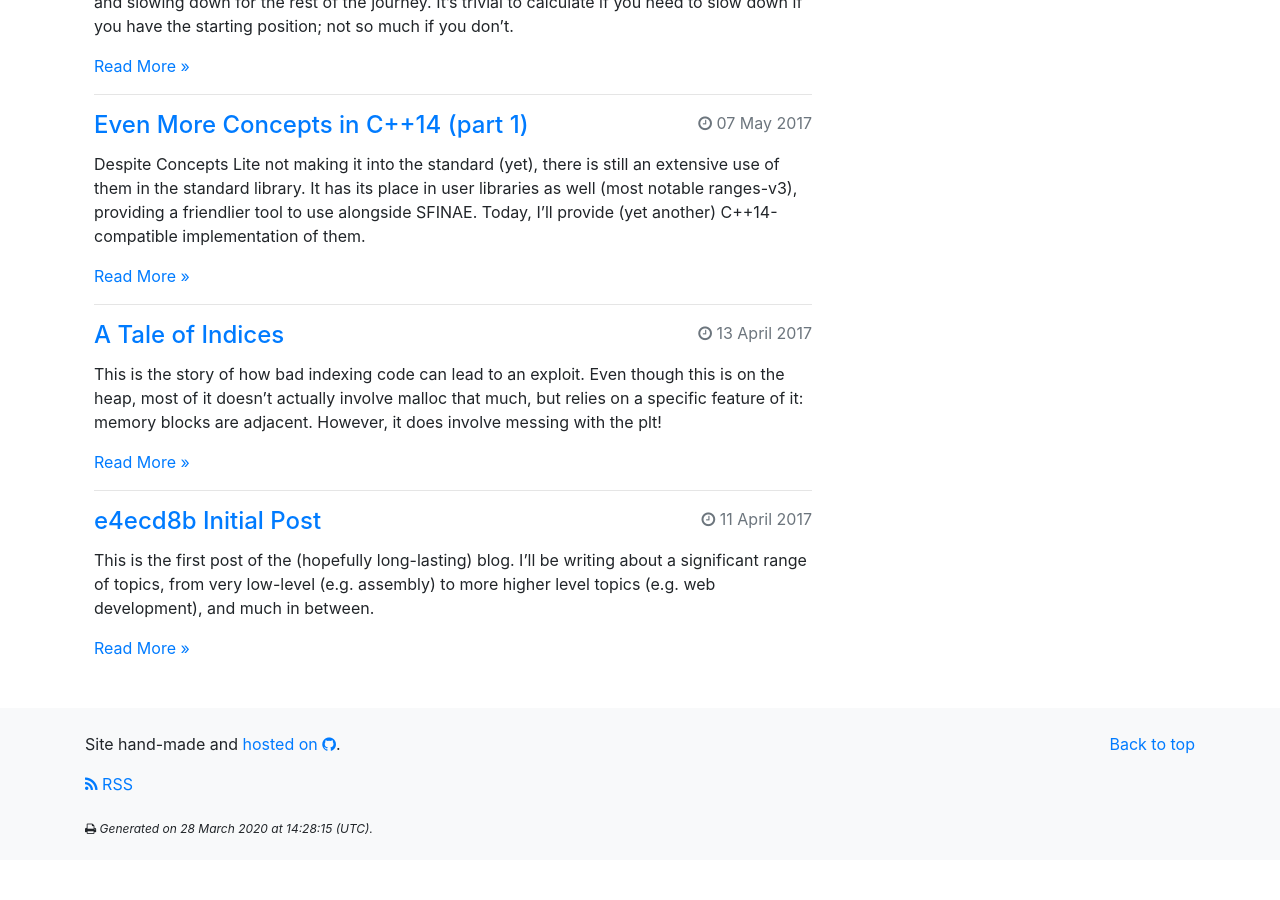
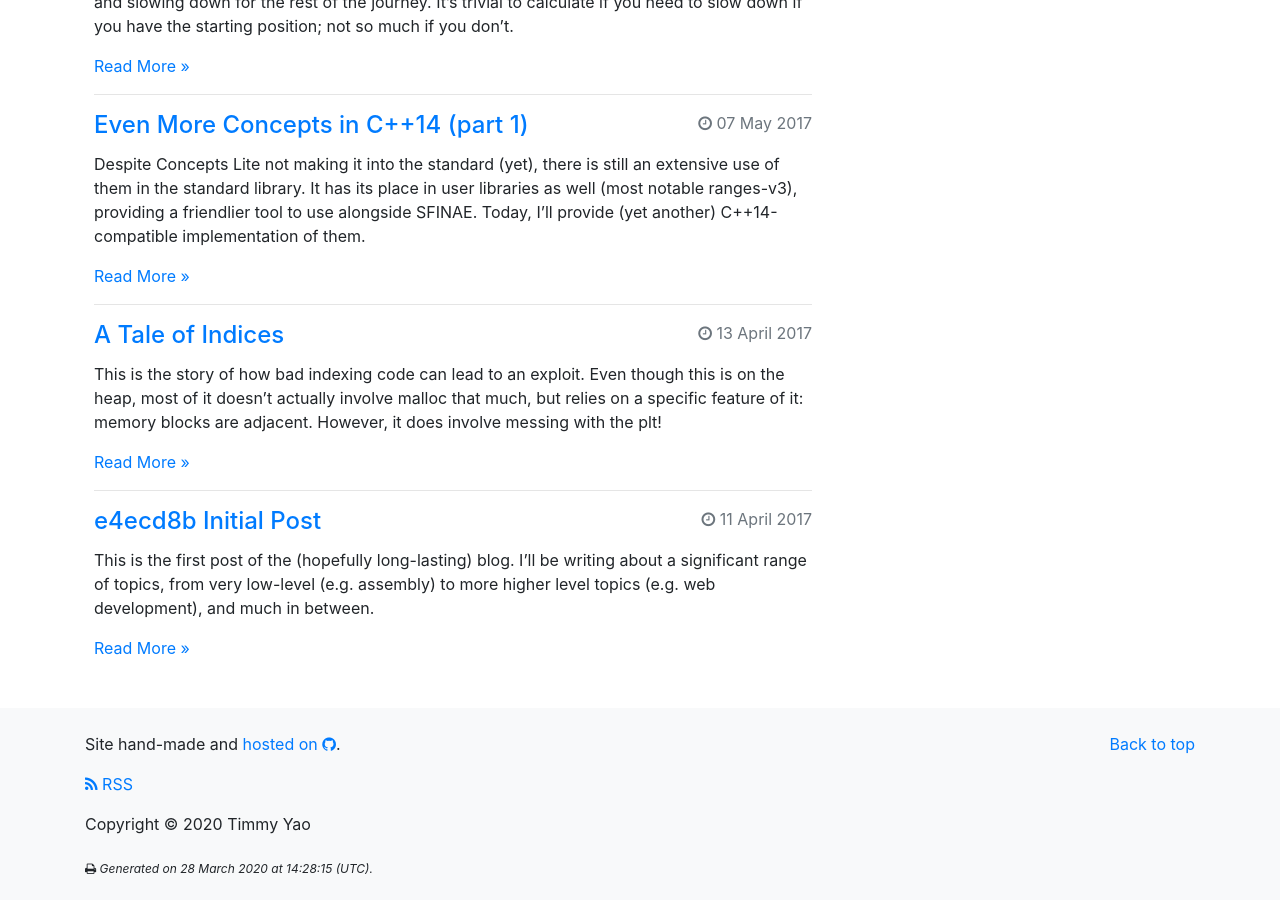
Before and after one commit to ralismark/ralismark.github.io, a Jekyll site: the page built from index.html, in a window 1280 px wide and 900 px high, scrolled down 3530 px. Built offline with Jekyll 4.4.1, drawn with Linux system fonts in a browser that asks for light colours; before the commit the page ends 4390 px from its top, so only the background shows below that.

Commit message:
Add copyright again
I'm using Liquid templating to make sure the year always appears up to
date.

```diff
--- a/_includes/footer.html
+++ b/_includes/footer.html
@@ -10,6 +10,10 @@
 			<a href="https://ralismark.github.io/feed.xml"><i class="fa fa-rss"></i> RSS</a>
 		</p>
 
+		<p>
+			Copyright &copy; {{ site.time | date: "%Y" }} Timmy Yao
+		</p>
+
 		<div class="wrapper">
 			<sub>
 				<i class="fa fa-print"></i>
```
